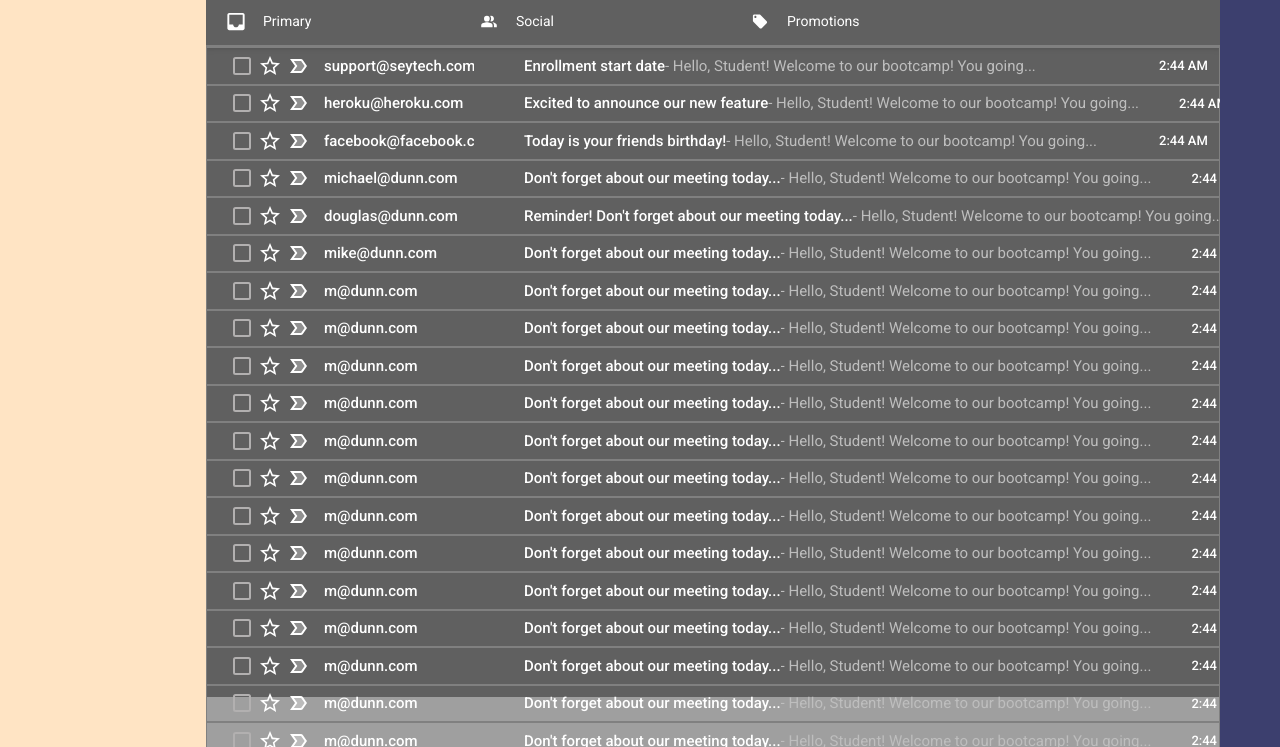
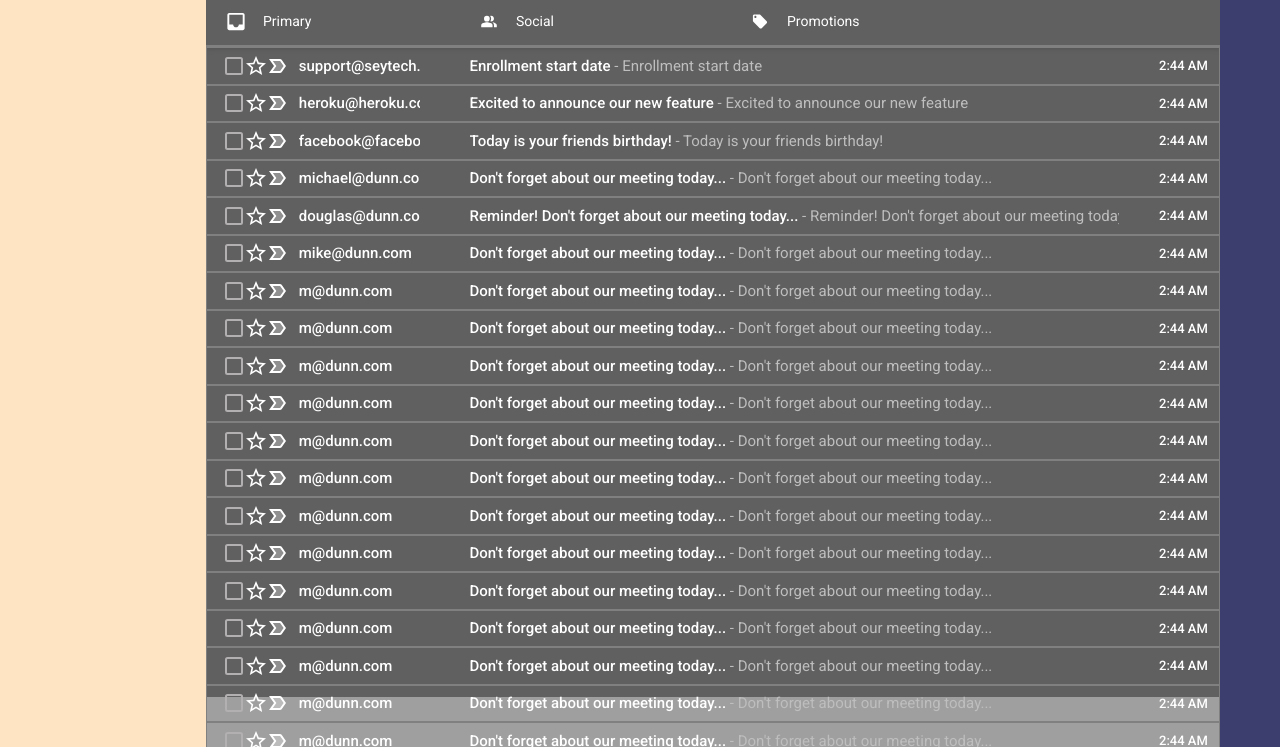
Before and after one commit to TheOneYana/Gmail_project, a plain HTML site: page index.html in a window 1280 px wide. Shown: the part 103-850 px from the top of the page. Drawn offline with Linux system fonts and the light colour scheme.

Commit message:
width fixed

```diff
--- a/script.js
+++ b/script.js
@@ -26,7 +26,7 @@ function createEmail(emails) {
        <svg class="importantEmail" xmlns="http://www.w3.org/2000/svg" height="24px" viewBox="0 0 24 24" width="24px" fill="#FFFFFF"><path d="M0 0h24v24H0V0z" fill="none"/><path d="M15 7H7.89l3.57 5-3.57 5H15l3.55-5z" opacity=".3"/><path d="M16.63 5.84C16.27 5.33 15.67 5 15 5H4l5 7-5 6.99h11c.67 0 1.27-.32 1.63-.83L21 12l-4.37-6.16zM15 17H7.89l3.57-5-3.57-5H15l3.55 5L15 17z"/></svg>
      </div>
        <section class="sender">${emails[i].senderEmail} </section>
-       <section class="subject">${emails[i].messageTitle} </section> <span class="emailContent"> - Hello, Student!  Welcome to our bootcamp! You going...</span>
+       <section class="subject">${emails[i].messageTitle}<span class="emailContent"> - ${emails[i].messageTitle}</span></section>
        </div>
        <div class = 'two'>
        <section class="time">${emailTime} </section>
--- a/style.css
+++ b/style.css
@@ -617,19 +617,13 @@ input[type="checkbox"] {
     background-color: rgb(128, 128, 128, 0.5);
     height: 37.5px;
     display: flex;
+
     align-items: center;
     justify-content:space-between;
     color: white;
     font-size: 15px;
     font-weight: 500;
     border: 1px solid grey;
-
-
-}
-.one{
-    display: flex;
-    align-items: center;
-    justify-content:left;
 
 
 }
@@ -683,8 +677,18 @@ input[type="checkbox"] {
     margin-right: 40px;
 
 }
+.one{
+    display: flex;
+    align-items: center;
+    justify-content:left;
+    width: 90%;
+    width: calc(100% - 100px);
+    overflow-x: hidden;
+}
+
 .subject{
-    max-width: 1000px;
+    max-width: 100%;
+    width: calc(100% - 100px);
     white-space: nowrap;
     overflow-x: hidden;
     margin-left: 10px;
@@ -693,16 +697,17 @@ input[type="checkbox"] {
 .emailContent{
     font-weight: 400;
     color: rgb(190, 190, 190);
-    max-width: 1000px;
     overflow-x: hidden;
     white-space: nowrap;
+
 }
 .time{
     width: 60px;
     margin-left: 40px;
     font-size: 13px;
 
-
+    right: 60px;
+    overflow-x: hidden;
 
 }
 .drag{
@@ -716,3 +721,35 @@ input[type="checkbox"] {
 
 /* rgba(231, 228, 228, 0.807) */
 /* Uliana's CSS ends */
+
+
+/* @media (max-width: 1539px) {
+    .subject{
+        max-width: 80%;
+        white-space: nowrap;
+        overflow-x: hidden;
+        margin-left: 10px;
+
+    }
+
+}
+@media (max-width: 1360px) {
+    .subject{
+        width: 80%;
+        white-space: nowrap;
+        overflow-x: hidden;
+        margin-left: 10px;
+
+    }
+
+}
+@media (max-width: 1240px) {
+    .subject{
+        width: 30%;
+        white-space: nowrap;
+        overflow-x: hidden;
+        margin-left: 10px;
+
+    }
+
+} */
```
